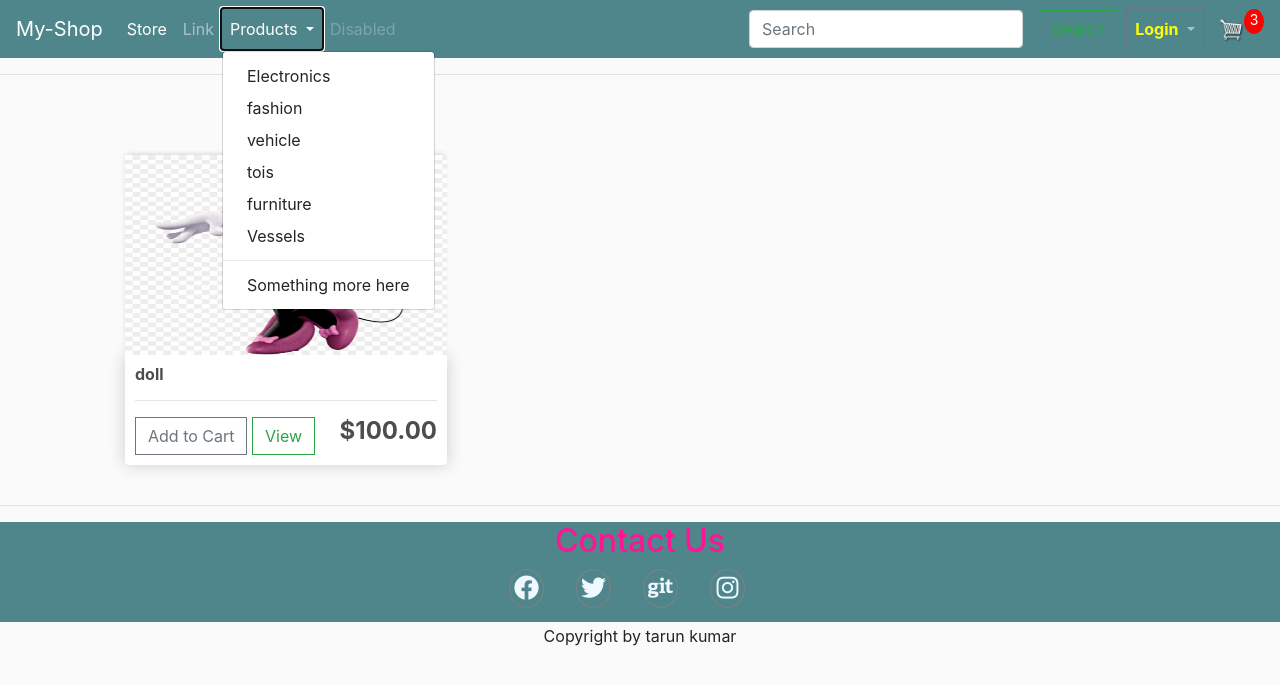
After one commit to tarun163/my-shop-django, a Django app: page /product/tois/ in a window 1280 px wide, after a click on "Products". The commit adds this page. Shown: the top 685 px of the page. Run offline with Django 3.2, Linux system fonts and the light colour scheme; a user stored in the database is signed in; data comes from the database, SQL or seed files in the repository; both versions use the stored data as it was after the commit; some libraries are stand-ins or nearby versions.

Commit message:
produst type pages complete

```diff
--- a/store/templates/store/main.html
+++ b/store/templates/store/main.html
@@ -58,7 +58,7 @@
 
         footer .container .link ul li :hover {
             color: rgb(104, 74, 211);
-            transition: all .6s;
+            transition: all .3s;
         }
 
         footer .container .link ul li a {
@@ -90,14 +90,14 @@
           Products
         </a>
                     <div class="dropdown-menu" aria-labelledby="navbarDropdown">
-                        <a class="dropdown-item" href="{% url 'Type_of_product' %}">Electronics</a>
-                        <a class="dropdown-item" href="{% url 'Type_of_product' fashion %}">fashion</a>
-                        <a class="dropdown-item" href="{% url 'Type_of_product' %}">vehicle</a>
-                        <a class="dropdown-item" href="{% url 'Type_of_product' %}">tois</a>
-                         <a class="dropdown-item" href="{% url 'Type_of_product' %}">furniture</a>
-                        <a class="dropdown-item" href="{% url 'Type_of_product' %}">Vessels</a>
+                        <a class="dropdown-item" href="{% url 'Type_of_product' 'electronic' %}">Electronics</a>
+                        <a class="dropdown-item" href="{% url 'Type_of_product' 'fashion' %}">fashion</a>
+                        <a class="dropdown-item" href="{% url 'Type_of_product' 'vehicle'%}">vehicle</a>
+                        <a class="dropdown-item" href="{% url 'Type_of_product' 'tois'%}">tois</a>
+                         <a class="dropdown-item" href="{% url 'Type_of_product' 'furniture'%}">furniture</a>
+                        <a class="dropdown-item" href="{% url 'Type_of_product' 'vessels'%}">Vessels</a>
                         <div class="dropdown-divider"></div>
-                        <a class="dropdown-item" href="{% url 'Type_of_product' %}">Something more here</a>
+                        <a class="dropdown-item" href="#">Something more here</a>
                     </div>
                 </li>
                 <li class="nav-item">
--- /dev/null
+++ b/store/templates/store/productType.html
@@ -0,0 +1,24 @@
+{% extends 'store/main.html' %} {% load static %} {% block content %}
+
+<div class="row m-4">
+    {% for product in products %}
+
+    <div class="col-4 p-3">
+        <div class="crad-effect">
+
+            {% if product.image %}
+            <img class="thumbnail" src="{{product.imageURL}}"> {% endif %}
+            <div class="box-element product">
+                <h6><strong>{{product.name}}</strong></h6>
+                <hr>
+                <button data-product={{product.id}} data-action="add" class="btn btn-outline-secondary add-btn update-cart">Add to Cart</button>
+                <a class="btn btn-outline-success" href="{% url 'product_detail' product.name %}">View</a>
+                <h4 style="display: inline-block; float: right"><strong>${{product.price|floatformat:2}}</strong></h4>
+            </div>
+
+        </div>
+    </div>
+    {% endfor %}
+</div>
+
+{% endblock content%}
--- a/store/urls.py
+++ b/store/urls.py
@@ -5,7 +5,7 @@ from . import views
 urlpatterns = [
 	#Leave as empty string for base url
 	path('', views.store, name="store"),
-	path('Type_of_product/', views.Type_of_product, name="Type_of_product"),
+	path('product/<slug:name>/', views.Type_of_product, name="Type_of_product"),
 	path('register/', views.register, name="register"),
 	path('profile/', views.profile, name="profile"),
 	path('login_otp/', views.login_otp, name='login_otp'),
--- a/store/views.py
+++ b/store/views.py
@@ -147,7 +147,7 @@ def register(request):
             }
             return render(request,'store/register.html',context)
 
-    return render(request,'store/register.html')
+    return render(request,'store/register.html',{'cartItems':0})
 
 def login_attampt(request):
 
@@ -240,6 +240,15 @@ def send_otp(mobile,otp):
     return None
 
 def Type_of_product(request,name):
-	print(name)
-	product = Product.objects.filter(modeltype=name)
-	return render(request,'store/productType.html',{'product':product,'cartItems':0})
+	if request.user.is_authenticated:
+		customer = request.user.customer
+		order,created = Order.objects.get_or_create(customer=customer,complete=False)
+		items = order.orderitem_set.all()
+		cartItems = order.get_cart_items
+	else:
+		items = []
+		order = {'get_cart_total':0, 'get_cart_item':0,'shipping':False}
+		cartItems = order.get_cart_items
+	products = Product.objects.filter(modeltype=name)
+	print(products)
+	return render(request,'store/productType.html',{'products':products,'cartItems':cartItems})
```
Also changed, not shown: db.sqlite3, static/images/plates.png (added), store/migrations/0006_product_modeltype.py (added).
